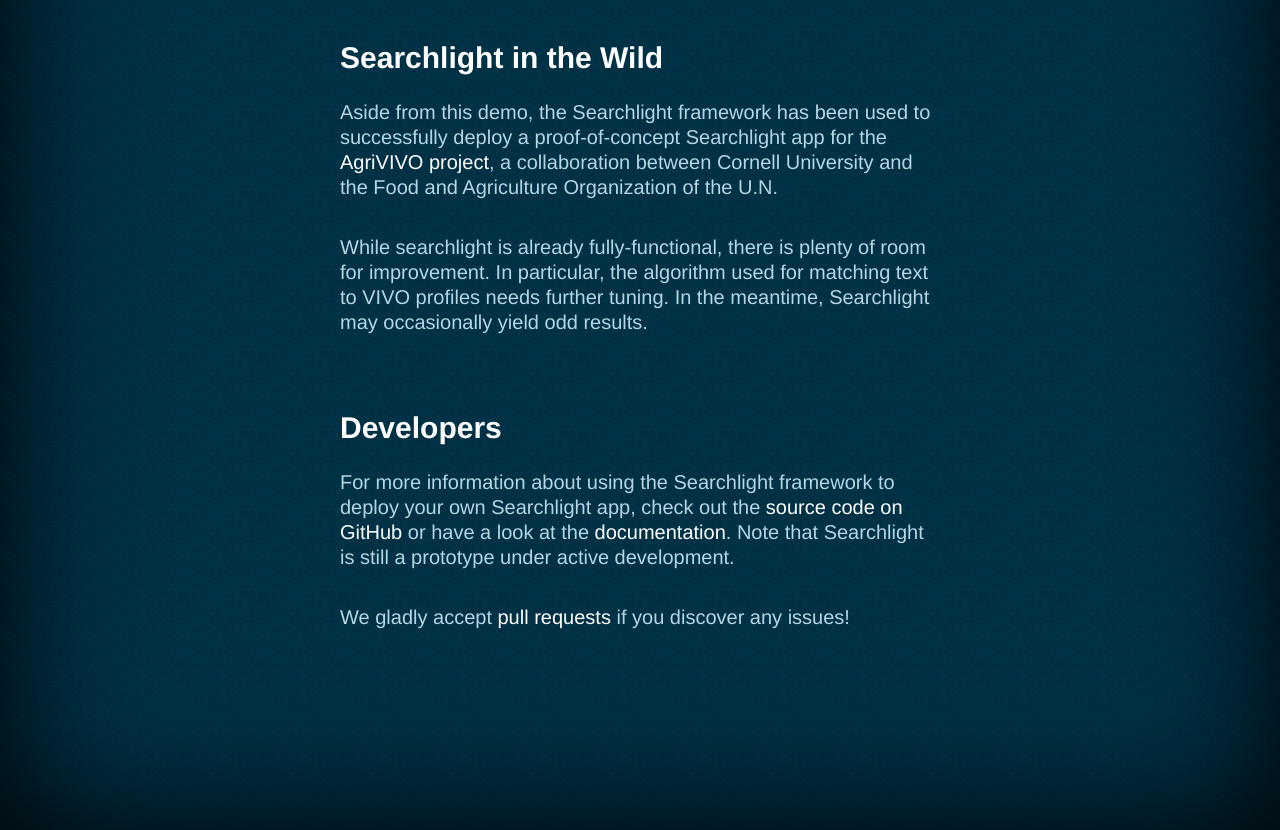
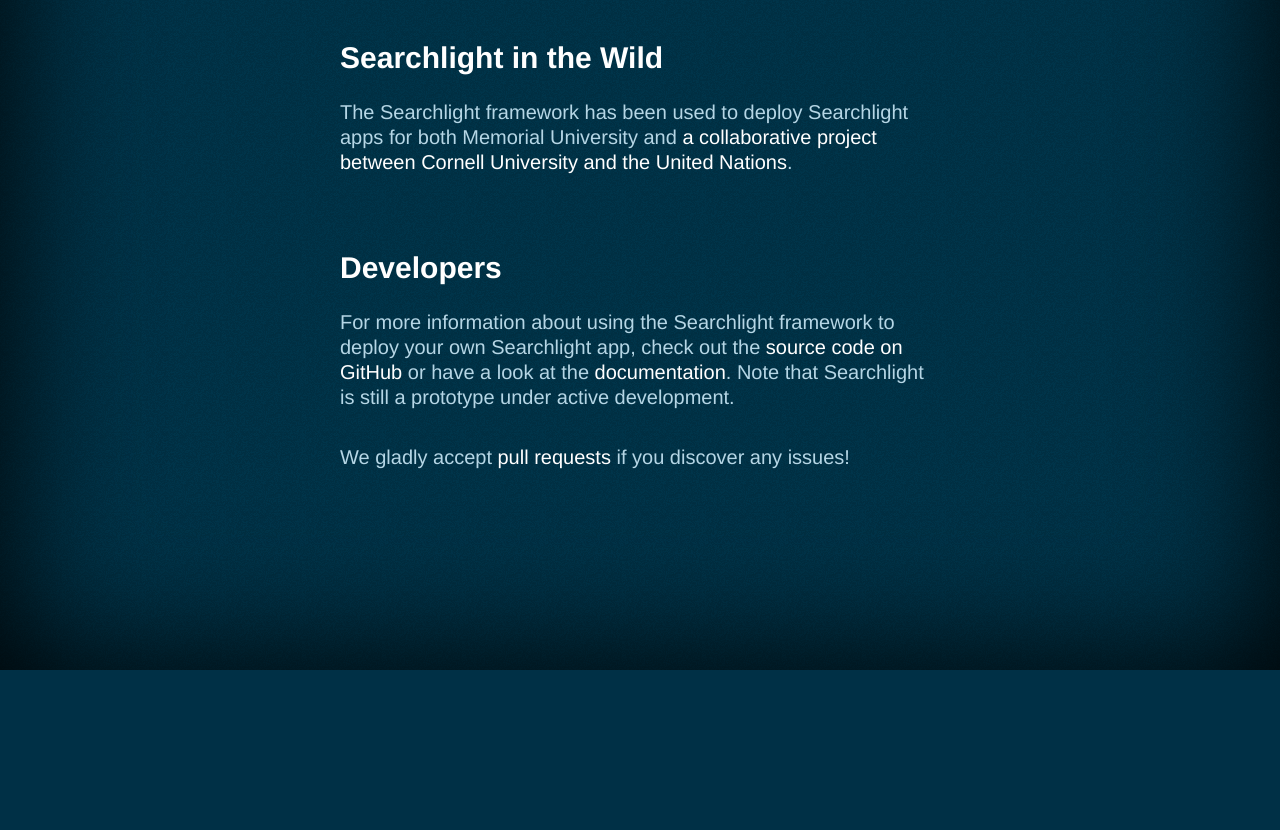
Before and after one commit to ragle/about-vivosearchlight, a plain HTML site: page index.html in a window 1280 px wide. Shown: the part 1780-2610 px from the top of the page. After the commit the page ends 2450 px from the top, so only its background shows below. Drawn offline with Linux system fonts and the light colour scheme; a web font is replaced by a local one.

Commit message:
Update index.html

```diff
--- a/index.html
+++ b/index.html
@@ -82,10 +82,7 @@
                     Searchlight in the Wild
                 </h2>
                 <p>
-                    Aside from this demo, the Searchlight framework has been used to successfully deploy a proof-of-concept Searchlight app for the <a href="http://agrivivo.net/tool/searchlight">AgriVIVO project</a>, a collaboration between Cornell University and the Food and Agriculture Organization of the U.N.
-                </p>
-                <p>
-                    While searchlight is already fully-functional, there is plenty of room for improvement. In particular, the algorithm used for matching text to VIVO profiles needs further tuning. In the meantime, Searchlight may occasionally yield odd results.
+                    The Searchlight framework has been used to deploy Searchlight apps for both Memorial University and <a href="http://agrivivo.net/tool/searchlight">a collaborative project between Cornell University and the United Nations</a>.
                 </p>
             </div>
             <div id="status" class="block">
```
